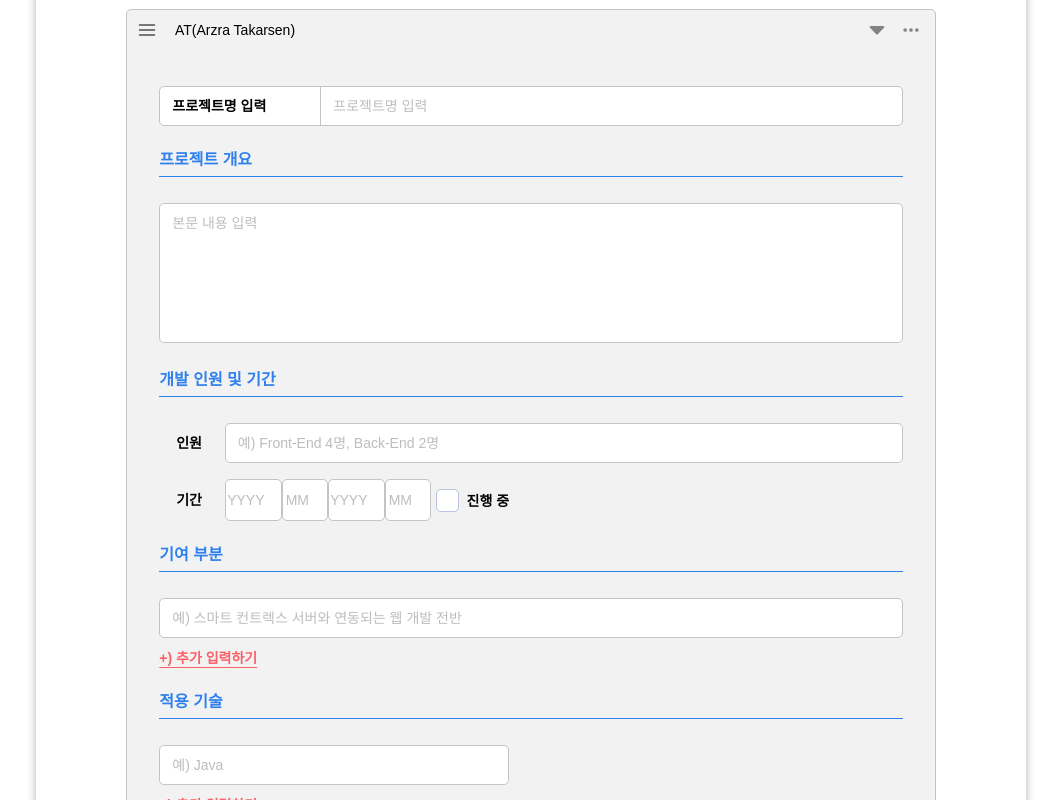
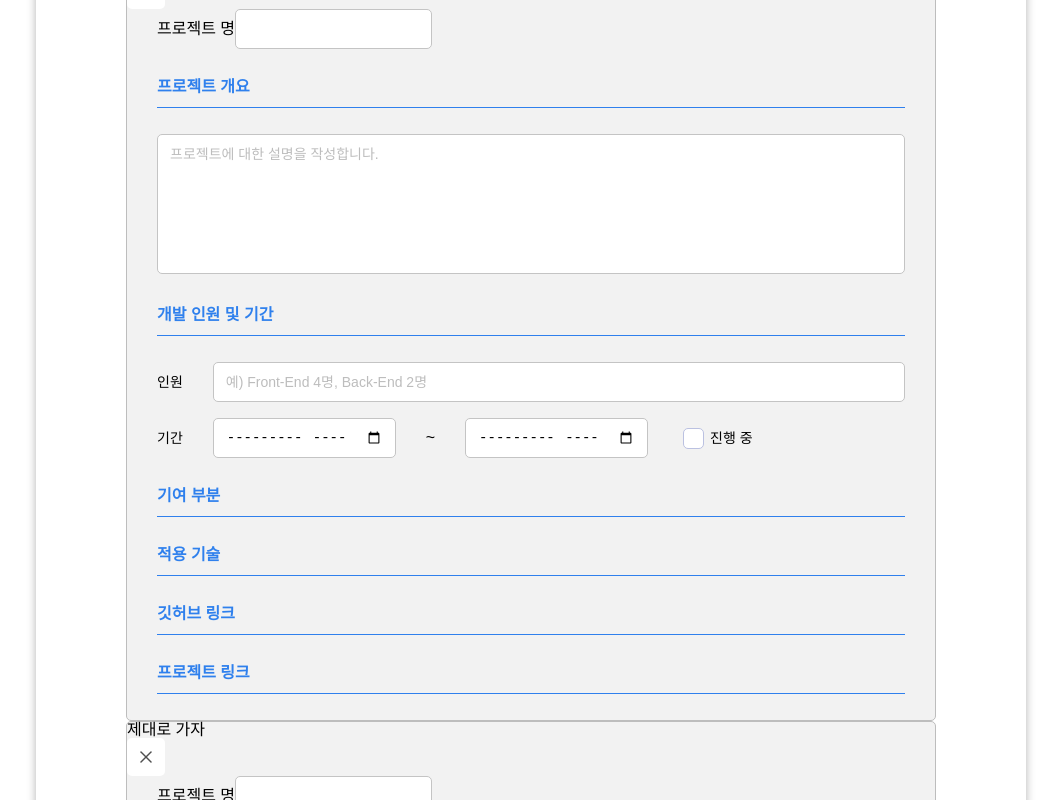
Before and after one commit to weniv/MAKE-RE, a React (Create React App) app: page / in a window 1280 px wide. Shown: the part 1480-2280 px from the top of the page, without its empty margins (109-1170 px from the left). Built offline with nearby package versions, Linux system fonts and the light colour scheme.

Commit message:
Feat: 프로젝트 개요, 개발 인원 및 기간 마크업 및 스타일링

```diff
--- a/src/components/Experience/ExperienceInput.jsx
+++ b/src/components/Experience/ExperienceInput.jsx
@@ -44,10 +44,8 @@ export default function Experience({ setResumeData, resumeData }) {
 }
 
 function ExpContent({ exp, idx, handleDelete, handleUpdate }) {
-  const dropdownRef = useRef(null)
-
   return (
-    <div className={styles.contContents} ref={dropdownRef}>
+    <div className={styles.contContents}>
       <input
         type="month"
         className={styles.inpDate}
--- a/src/components/Project/ProjectInput.jsx
+++ b/src/components/Project/ProjectInput.jsx
@@ -1,8 +1,87 @@
-import React from 'react'
+import React, { useState } from 'react'
 import Inputs from './components/Inputs'
+import styles from './ProjectInput.module.css'
+export default function ProjectInput({ setResumeData, resumeData }) {
+  const [project, setProject] = useState(resumeData.project)
 
-export default function ProjectInput(props) {
+  function handleAdd() {
+    setProject([...project])
+  }
+
+  function handleDelete(idx) {
+    setProject(project.filter((pro, i) => i !== idx))
+  }
+
   return (
-    <Inputs setResumeData={props.setResumeData} resumeData={props.resumeData} />
+    <>
+      <section className={styles.project}>
+        <h2>Project</h2>
+        <ProjectContent idx={1} handleDelete={handleDelete} />
+        <ProjectContent idx={2} handleDelete={handleDelete} />
+      </section>
+      <Inputs setResumeData={setResumeData} resumeData={resumeData} />
+
+      <button className={`addBtn ${styles.btnAdd}`} onClick={handleAdd}>
+        +) 추가 입력하기
+      </button>
+    </>
   )
 }
+
+function ProjectContent({ idx, handleDelete }) {
+  return (
+    <div className={styles.contProject}>
+      <div className={styles.contHeader}>
+        <h3>제대로 가자</h3>
+        <button className={styles.btnDel}>
+          <img
+            src="/images/delete-icon.svg"
+            alt="삭제"
+            onClick={() => handleDelete(idx)}
+          />
+        </button>
+      </div>
+      <div className={styles.contTit}>
+        <label htmlFor={`project-${idx}`}>프로젝트 명</label>
+        <input type="text" id={`project-${idx}`} />
+      </div>
+      <div className={styles.contOutline}>
+        <h4 className={styles.subTit}>프로젝트 개요</h4>
+        <textarea
+          className={styles.inpOutline}
+          type="text"
+          placeholder="프로젝트에 대한 설명을 작성합니다."
+        />
+      </div>
+      <div className={styles.contInput}>
+        <h4 className={styles.subTit}>개발 인원 및 기간</h4>
+        <div className={styles.contPerson}>
+          <label htmlFor="">인원</label>
+          <input type="text" placeholder="예) Front-End 4명, Back-End 2명" />
+        </div>
+        <div className={styles.contDate}>
+          <label htmlFor="">기간</label>
+          <input type="month" />
+          ~
+          <input type="month" />
+          <label htmlFor={`prog-${idx}`} className={styles.progress}>
+            <input type="checkbox" name="" id={`prog-${idx}`} />
+            진행 중
+          </label>
+        </div>
+      </div>
+      <div className={styles.contContribute}>
+        <h4 className={styles.subTit}>기여 부분</h4>
+      </div>
+      <div className={styles.contSkills}>
+        <h4 className={styles.subTit}>적용 기술</h4>
+      </div>
+      <div className={styles.link}>
+        <h4 className={styles.subTit}>깃허브 링크</h4>
+      </div>
+      <div className={styles.link}>
+        <h4 className={styles.subTit}>프로젝트 링크</h4>
+      </div>
+    </div>
+  )
+}
--- a/src/components/Project/ProjectInput.module.css
+++ b/src/components/Project/ProjectInput.module.css
@@ -1,220 +1,82 @@
-/* common */
-h3.subTitle {
-  margin: 26px 0 26px;
+* {
+  box-sizing: border-box;
+}
+
+.project {
+  margin: 40px 0;
+}
+.contProject {
+  width: 100%;
+  border-radius: 5px;
+  background-color: #f2f2f2;
+  border: 1px solid var(--placeholder-color);
+  position: relative;
+}
+
+.btnDel {
+  border: none;
+  background-color: var(--background-color);
+  border-radius: 5px;
+  padding: 9px;
+}
+.btnDel img {
+  display: block;
+  cursor: pointer;
+  width: 20px;
+  height: 20px;
+}
+
+.contProject > div {
+  margin: 0 30px;
+}
+.contProject .contHeader {
+  margin: 0px;
+}
+
+.subTit {
+  font-size: 16px;
+  font-weight: 700;
+  line-height: 24px;
+  margin: 26px 0;
   padding-bottom: 8px;
-  font-weight: 700;
-  font-size: 16px;
   color: var(--main-color);
   border-bottom: 1.4px solid var(--main-color);
 }
 
-/* main */
-main .cont {
-  position: relative;
-  background-color: var(--input-fill-color);
+.inpOutline {
+  width: 100%;
+  height: 140px;
+  background: #ffffff;
   border: 1px solid var(--border-color);
   border-radius: 5px;
+  resize: none;
+  outline: none;
 }
 
-.projectInput {
+.contPerson,
+.contDate {
   display: flex;
-  flex-direction: column;
-  gap: 10px;
+  align-items: center;
+  gap: 30px;
+  margin-bottom: 16px;
 }
 
-form.inputWrap {
-  width: 92%;
-  height: auto;
-  margin: 0 auto;
-  margin-top: 36px;
+.contPerson label,
+.contDate label {
+  white-space: nowrap;
+  font-size: 14px;
+}
+.contPerson input {
+  width: 100%;
+  font-weight: 500;
 }
 
-/* ProjectAlign */
-.isAlign {
-  width: 100%;
+.contDate input[type='month'] {
+  padding: 6px 12px;
+}
+
+.contDate .progress {
   display: flex;
   align-items: center;
-  margin: 0 0 34px 13px;
+  gap: 6px;
 }
-
-/* projectHeader */
-.projectHeader {
-  position: relative;
-  display: flex;
-  align-items: center;
-  height: 40px;
-}
-
-.projectHeader button {
-  position: absolute;
-  width: 20px;
-  height: 20px;
-  background-repeat: no-repeat;
-  background-position: center;
-}
-
-.projectHeader .menuBtn {
-  background-image: url('/public/images/menu.svg');
-  left: 10px;
-}
-
-.projectHeader p {
-  position: absolute;
-  font-size: 14px;
-  left: 48px;
-}
-
-.projectHeader .downBtn {
-  background-image: url('/public/images/polygon-down.svg');
-  right: 48px;
-}
-
-.projectHeader .moreBtn {
-  background-image: url('/public/images/more-horizontal.svg');
-  right: 14px;
-}
-
-/* ProjectTitle */
-.projectTitle {
-  display: flex;
-  position: relative;
-  align-items: center;
-  background-color: var(--background-color);
-  height: 40px;
-  border-radius: 5px;
-  border: 1px solid var(--border-color);
-  gap: 42px;
-  margin: 36px 0 0 0;
-}
-
-.projectTitle h4 {
-  width: 148px;
-  padding-left: 12px;
-}
-
-.projectTitle input {
-  width: 100%;
-  border: none;
-  border-radius: 0;
-  border-left: 1px solid var(--border-color);
-  background-color: transparent;
-}
-
-/* ProjectOutline */
-textarea.oulineText {
-  height: 140px;
-}
-
-/* ProjectDetail */
-.peple {
-  margin-bottom: 16px;
-}
-.peple,
-.period {
-  width: 100%;
-  display: flex;
-  align-items: center;
-  /* background-color: aqua; */
-  gap: 18px;
-}
-
-.peple h4,
-.period h4 {
-  width: 39px;
-  text-align: center;
-  margin-left: 12px;
-}
-
-.peple input,
-.period div {
-  width: 100%;
-}
-
-.period div {
-  display: flex;
-  align-items: center;
-}
-
-.period input {
-  box-sizing: content-box;
-  padding: 0;
-  font-size: 14px;
-  text-align: center;
-}
-
-.period .year {
-  width: 55px;
-}
-
-.period .month {
-  width: 44px;
-}
-
-.period input[type='checkbox']::before {
-  content: '진행 중';
-  width: 50px;
-  display: block;
-  font-size: 14px;
-  font-weight: 700;
-  margin-left: 26px;
-}
-
-/* ProjectContribution */
-.contribution {
-  position: relative;
-  width: 100%;
-  display: flex;
-  flex-direction: column;
-  align-items: start;
-}
-
-.contributeWrap {
-  width: 100%;
-  display: flex;
-  flex-direction: column;
-  gap: 10px;
-}
-
-.contribution input {
-  width: 100%;
-}
-
-/* ProjectSkill */
-.skill {
-  display: flex;
-  flex-direction: column;
-  align-items: start;
-  gap: 10px;
-}
-
-.skill input {
-  width: 350px;
-}
-
-/* GithubLink */
-/* DeployLink */
-.github,
-.deploy {
-  display: flex;
-  width: 100%;
-  background-color: aquamarine;
-}
-
-.deploy {
-  margin-bottom: 66px;
-}
-
-.github img,
-.deploy img {
-  width: 40px;
-  height: 40px;
-  background-color: aqua;
-}
-
-.github input,
-.deploy input {
-  width: 100%;
-  border: none;
-  border-radius: 0;
-  border-left: 1px solid var(--border-color);
-}
```
